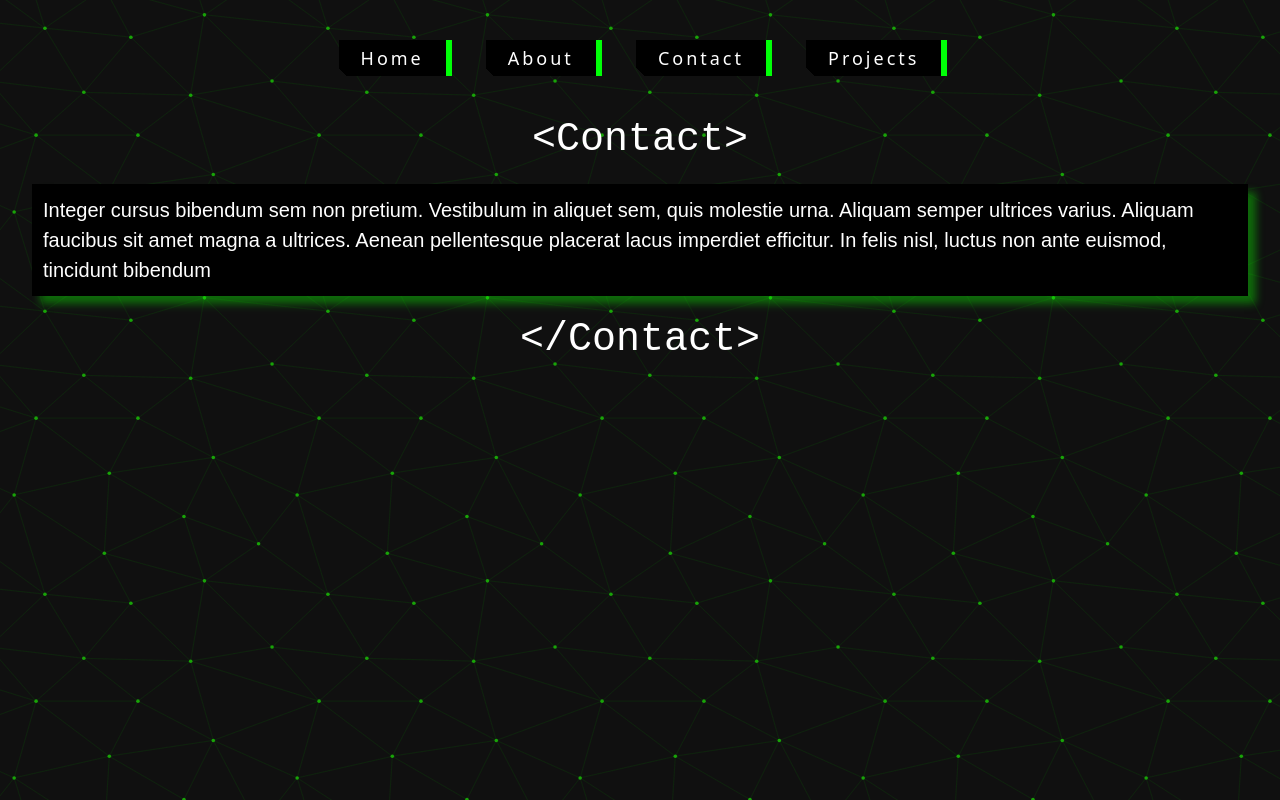
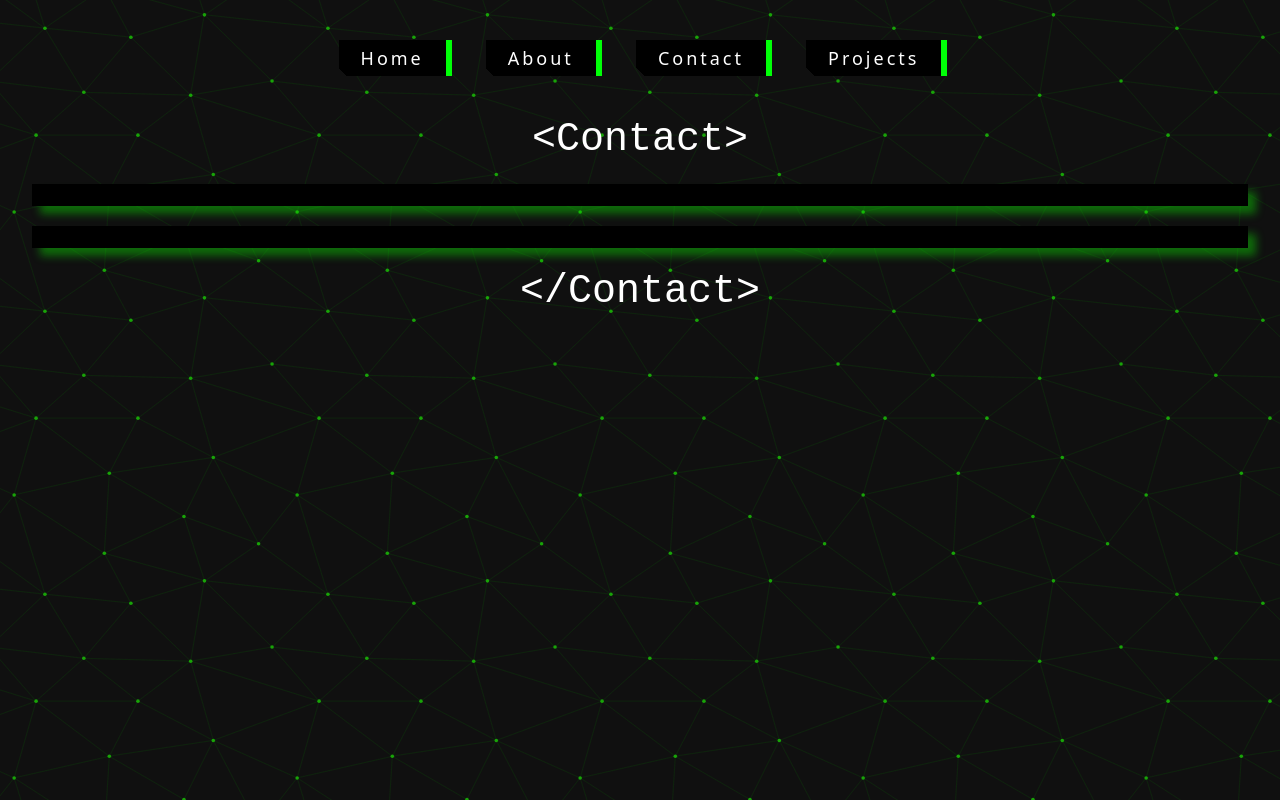
Before and after one commit to RobH95/Challenge13-React-App, a React (Create React App) app: page /challenge13-react-app/contact in a window 1280 px wide. Built offline with nearby package versions, Linux system fonts and the light colour scheme.

Commit message:
Removed blog from webpage

```diff
--- a/src/components/pages/Contact.js
+++ b/src/components/pages/Contact.js
@@ -7,12 +7,8 @@ function Contact(props) {
     <div>
       <h1 className="Contact">&lt;Contact&gt;</h1>
       <p>
-        Integer cursus bibendum sem non pretium. Vestibulum in aliquet sem, quis
-        molestie urna. Aliquam semper ultrices varius. Aliquam faucibus sit amet
-        magna a ultrices. Aenean pellentesque placerat lacus imperdiet
-        efficitur. In felis nisl, luctus non ante euismod, tincidunt bibendum
-
-      </p>
+        </p>
+        <p></p>
 
       <footer>
         <h1 className="Contact">&lt;/Contact&gt;</h1>
--- a/src/components/pages/Home.js
+++ b/src/components/pages/Home.js
@@ -9,7 +9,7 @@ function Home() {
       <h2>let myName = 'Robert Hearns';</h2>
       <h3>Welcome to my Portfolio</h3>
       <div>
-        <img src="images/robert-hearns-avatar.jpg" alt="Robert Hearns" style="width: 320px;" />
+        <img id="avatar" src="images/robert-hearns-avatar.jpg" alt="Robert Hearns" />
       </div>
 
       <p>
--- a/src/components/pages/Projects.jsx
+++ b/src/components/pages/Projects.jsx
@@ -71,6 +71,8 @@ const Projects = () => {
         </Row>
       </Container>
 
+
+
       <footer>
         <h1 className="Projects">&lt;/Projects&gt;</h1>
       </footer>
--- a/src/style.css
+++ b/src/style.css
@@ -332,6 +332,18 @@ h2 {
     font-family: 'Fira Code', monospace;
 }
 
+h3 {
+    color: white;
+    padding-top: 10px;
+    text-align: center;
+    font-family: 'Fira Code', monospace;
+}
+
+#avatar {
+    width: 320px;
+    border-radius: 100%;
+}
+
 /* h1.About {
 
 
```
Also changed, not shown: public/images/Deep Space.jpg (renamed from src/components/images/screenshots/Deep Space.jpg), 3 other files (tests, documents, lock files or other folders).
